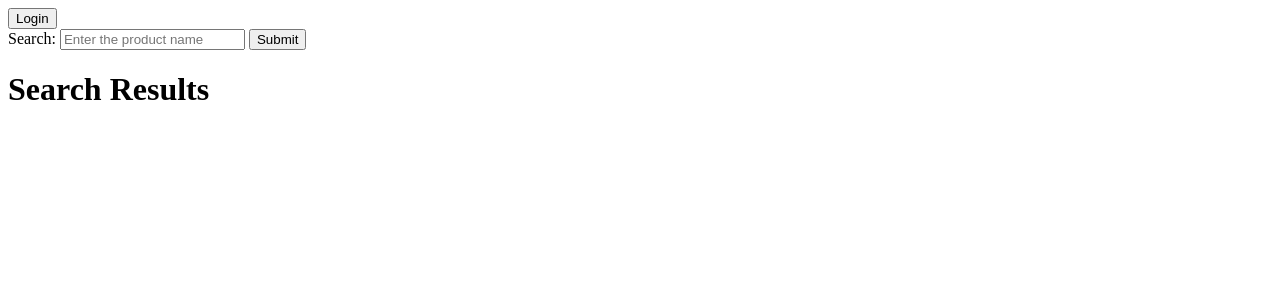
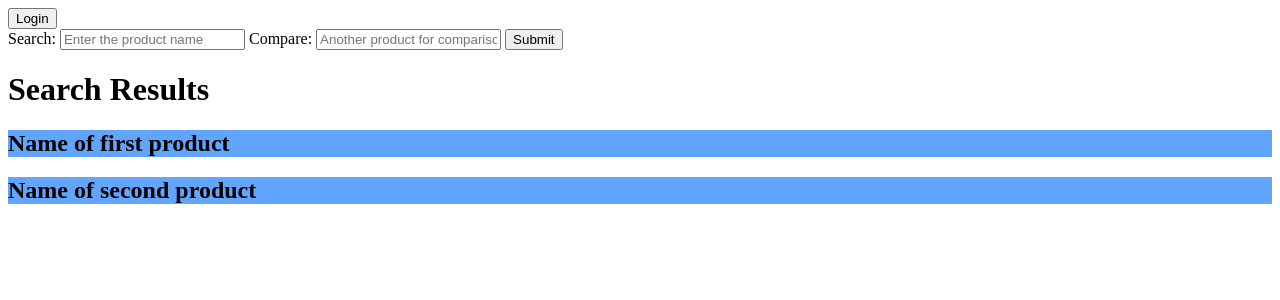
Before and after one commit to GarlicDebug/E4W_diet_tracker_webapp, a Django app: template templates/search_results.html in a window 1280 px wide. Shown: the top 300 px of the page. Run offline with Django 3.2, Linux system fonts and the light colour scheme; the template is opened without the code that fills it, so the values that code supplies are empty.

Commit message:
1 commit. Alphabetized list with 2 products. It works

```diff
--- a/templates/home.html
+++ b/templates/home.html
@@ -12,9 +12,10 @@
         <input type="submit" value="Login">
     </form>
     <form action="{% url 'search_results'%}" method="get">
-        Search: <input name="searchValue" type="text" placeholder="Search...">
+        Search: <input name="searchValue" type="text" placeholder="Search a single product">
         <!-- <button type="submit" value="Submit"><i class="fa fa-search"></i></button>
         -->
+        Compare: <input name="compareValue" type="text" placeholder="Another product for comparison">
         <input type="submit" value="Submit">
     </form>
 </body>
--- a/templates/search_results.html
+++ b/templates/search_results.html
@@ -13,16 +13,34 @@
         Search: <input name="searchValue" type="text" placeholder="Enter the product name">
         <!-- <button type="submit" value="Submit"><i class="fa fa-search"></i></button>
         -->
+        Compare: <input name="compareValue" type="text" placeholder="Another product for comparison">
         <input type="submit" value="Submit">
     </form>
     <h1> Search Results</h1>
+    <div class="container">
+        <div class="row">
+            <div class="column" style="background-color:#61A5FF;">
+                <h2> Name of first product</h2>
                 <ul>
-        {%  for x in object_list %}
+                    {%  for x in object_list.0 %}
                     <li>
                         {{ x.product_nutrient }}, {{ x.product_amount }}, {{ x.product_unit }}
                     </li>
                     {%  endfor %}
                 </ul>
+            </div>
+            <div class="column" style="background-color: #61A5FF;">
+                <h2> Name of second product </h2>
+                <ul>
+                    {%  for x in object_list.1 %}
+                    <li>
+                        {{ x.product_nutrient }}, {{ x.product_amount }}, {{ x.product_unit }}
+                    </li>
+                    {%  endfor %}
+                </ul>
+            </div>
+        </div>
+    </div>
 
 
 </body>
```
Also changed, not shown: search/models.py (+8 -2 lines), search/views.py (+14 -1 lines). Lines whose indentation alone changed are shown as unchanged.
